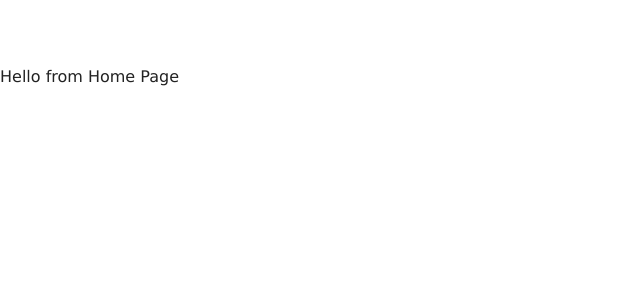
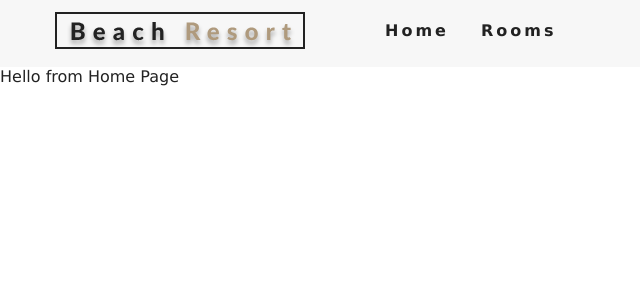
Before and after one commit to najimali/Resort-Beach, a React (Create React App) app: page / in a window 1280 px wide. Shown: the top 300 px of the page, without its empty margins (0-640 px from the left). Built offline with nearby package versions, Linux system fonts and the light colour scheme.

Commit message:
NavBar Added

```diff
--- a/src/App.js
+++ b/src/App.js
@@ -8,14 +8,18 @@
 
 import { BrowserRouter as Router, Switch, Route, Link } from "react-router-dom";
 
+import NavBar from "./components/NavBar";
 function App() {
   return (
     <div>
-      <Route exact path="/" component={Home}></Route>
-      <Route path="/single-room" component={SingleRoom}></Route>
-      <Route exact path="/rooms" component={Rooms}></Route>
-
-      <Route exact path="/error" component={Error}></Route>
+      <NavBar></NavBar>
+      <Switch>
+        <Route exact path="/" component={Home}></Route>
+        <Route path="/rooms/:slug" component={SingleRoom}></Route>
+        <Route exact path="/rooms" component={Rooms}></Route>
+        {/* When no path matches then Error page will show  */}
+        <Route component={Error}></Route>
+      </Switch>
     </div>
   );
 }
--- /dev/null
+++ b/src/components/NavBar.js
@@ -0,0 +1,45 @@
+import React, { Component } from "react";
+import { FaAlignRight } from "react-icons/fa";
+import logo from "../images/logo.svg";
+import { Link } from "react-router-dom";
+
+export default class NavBar extends Component {
+  state = {
+    isOpen: false,
+  };
+  handleToggle = () => {
+    this.setState({
+      isOpen: !this.state.isOpen,
+    });
+  };
+  render() {
+    return (
+      <nav className="navbar">
+        <div className="nav-center">
+          <div className="nav-header">
+            <Link to="/">
+              <img src={logo} alt="" />
+            </Link>
+            <button
+              className="nav-btn"
+              type="submit"
+              onClick={this.handleToggle}
+            >
+              <FaAlignRight className="nav-icon"></FaAlignRight>
+            </button>
+          </div>
+          <ul
+            className={this.state.isOpen ? "nav-links show-nav" : "nav-links"}
+          >
+            <li>
+              <Link to="/">Home</Link>
+            </li>
+            <li>
+              <Link to="/rooms">Rooms</Link>
+            </li>
+          </ul>
+        </div>
+      </nav>
+    );
+  }
+}
```
Also changed, not shown: src/App.css (+103 -9 lines), 2 other files (tests, documents, lock files or other folders).
